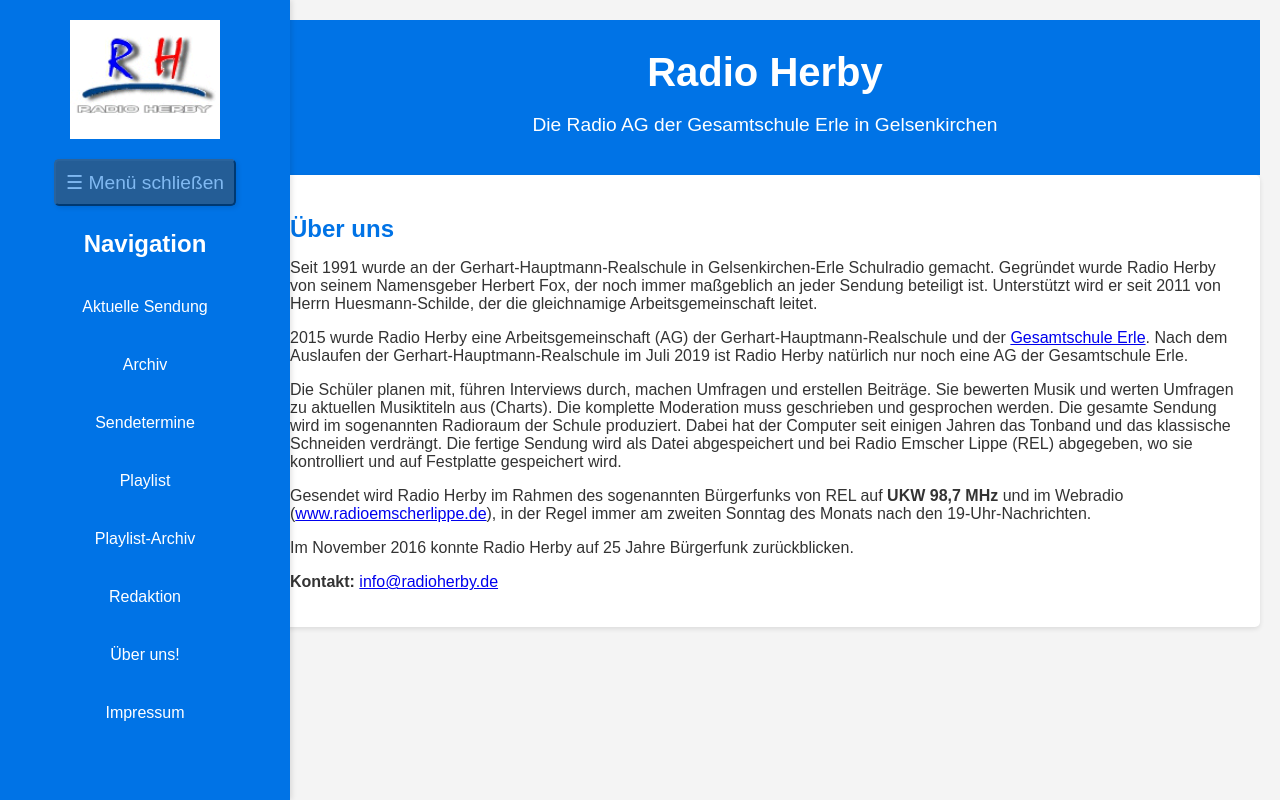
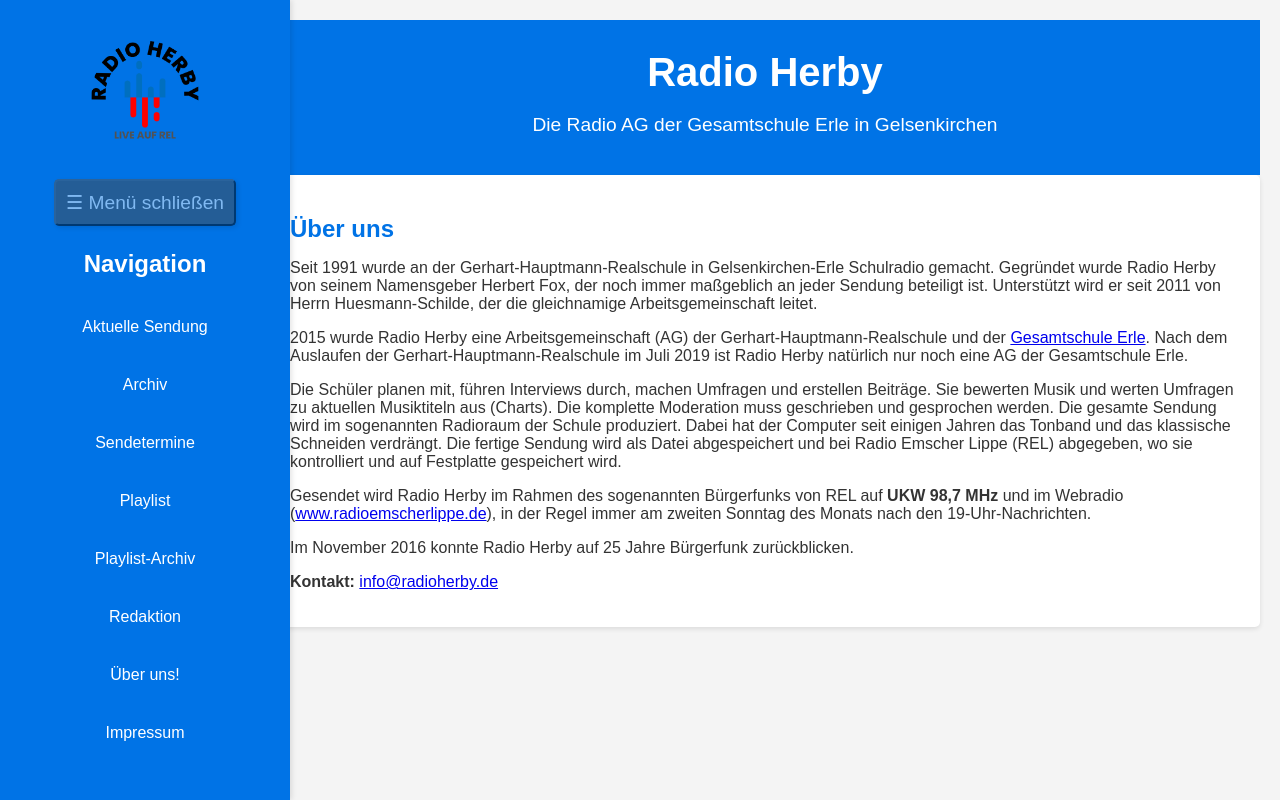
Before and after one commit to jojosstudio/radioherby, a plain HTML site: page wir.html in a window 1280 px wide. Drawn offline with Linux system fonts and the light colour scheme.

Commit message:
Update wir.html

```diff
--- a/wir.html
+++ b/wir.html
@@ -190,7 +190,7 @@
 <body>
     <div class="menu-toggle" onclick="toggleSidebar()">☰ Menü</div>
     <aside class="sidebar">
-        <img src="ueberuns-Dateien/RH-Logo.gif" alt="Radio Herby Logo">
+        <img src="index-Dateien/RH-Logo.gif" alt="Radio Herby Logo">
         <button class="close-menu" onclick="toggleSidebar()">☰ Menü schließen</button>
         <h3>Navigation</h3>
         <a href="index.html">Aktuelle Sendung</a>
```
